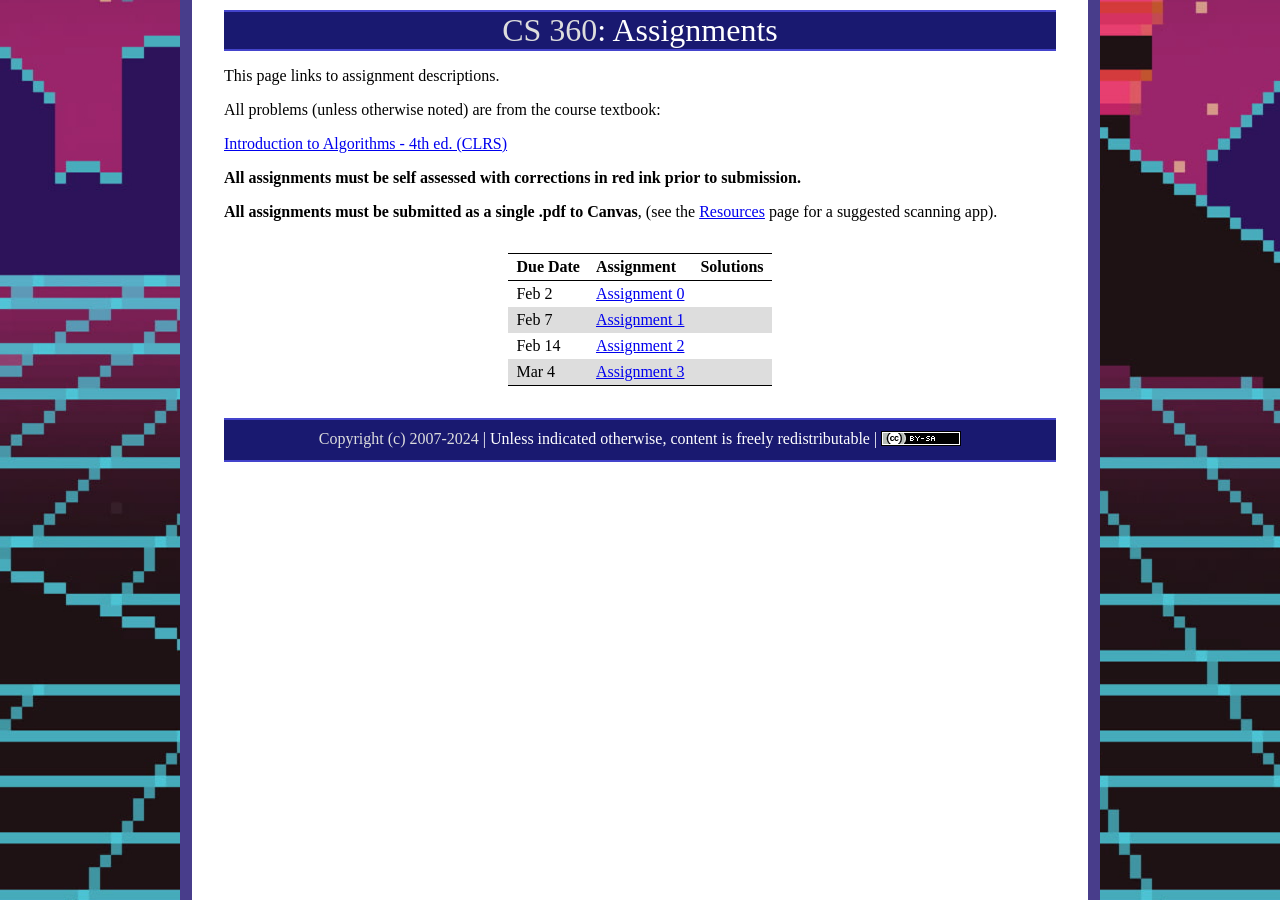
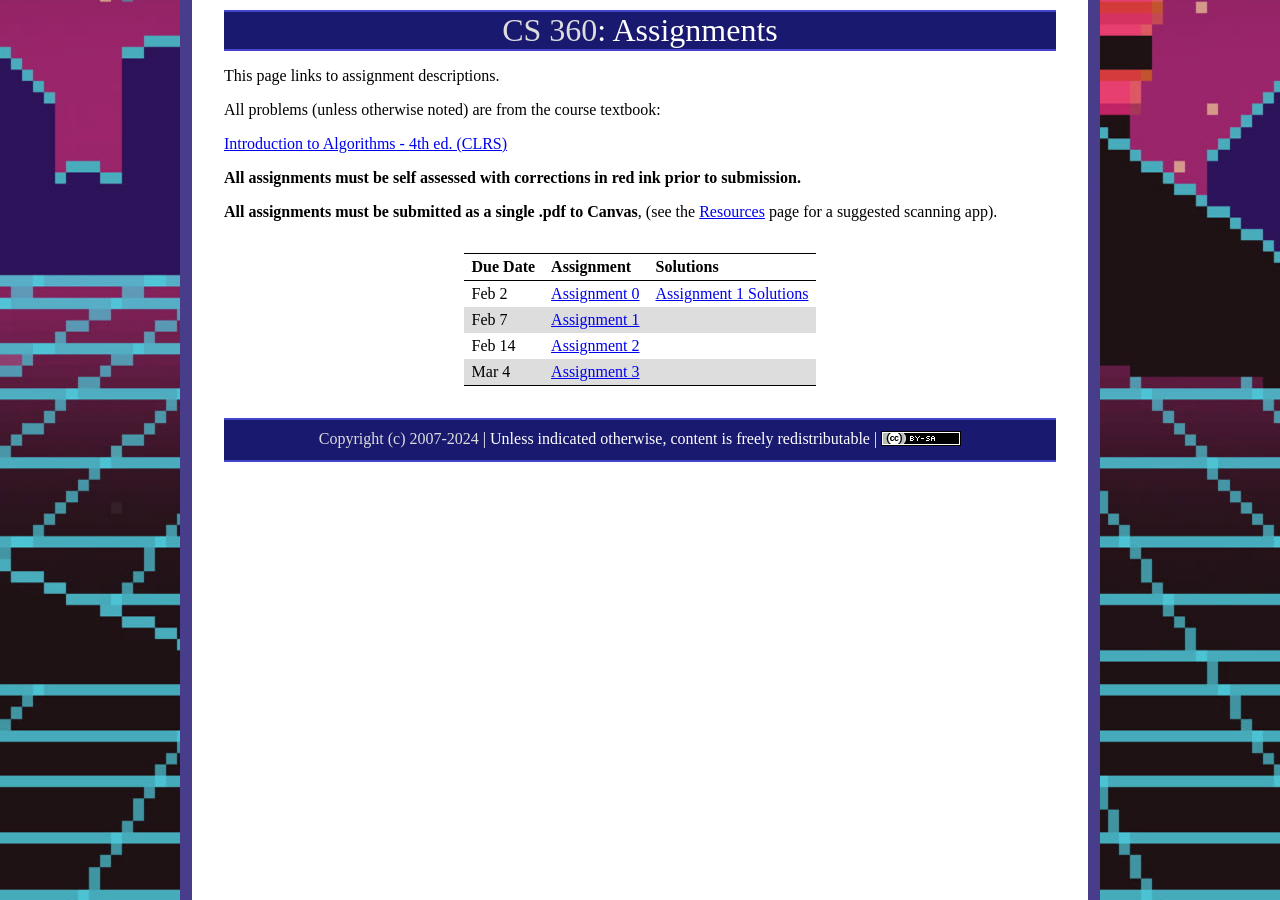
Before and after one commit to ycpcs/cs360-spring2024, a Jekyll site: the page built from assign/index.md, in a window 1280 px wide. Built offline with Jekyll 4.4.1, drawn with Linux system fonts in a browser that asks for light colours.

Commit message:
add assign 1 sol
add assign 1 sol

```diff
--- a/assign/index.md
+++ b/assign/index.md
@@ -15,7 +15,7 @@ All problems (unless otherwise noted) are from the course textbook:
 
 > Due Date |                Assignment                                | Solutions                                               |
 > -------- | -------------------------------------------------------- | ------------------------------------------------------- |
-> Feb 2    | [Assignment 0](../assign/assign00.html)                  |  |
+> Feb 2    | [Assignment 0](../assign/assign00.html)                  | [Assignment 1 Solutions](../assign/sol/assign01sol.pdf) |
 > Feb 7    | [Assignment 1](../assign/assign01.html)                  |  |
 > Feb 14   | [Assignment 2](../assign/assign02.html)                  |  |
 > Mar 4    | [Assignment 3](../assign/assign03.html)                   |  |
```
Also changed, not shown: 1 other file.
